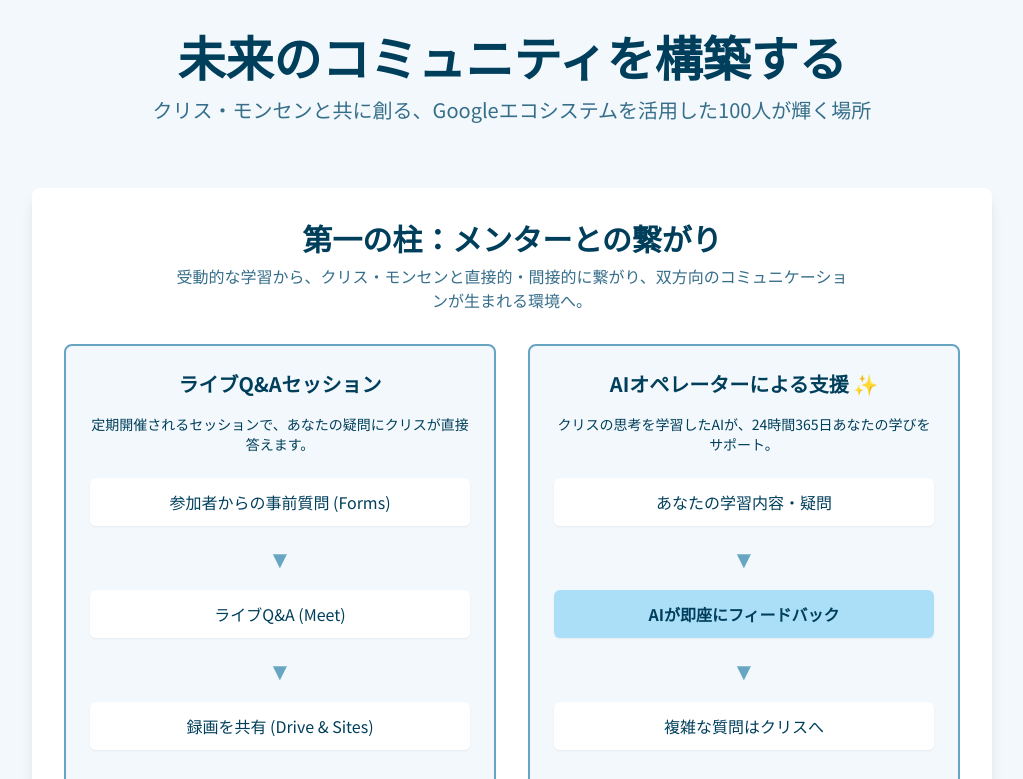
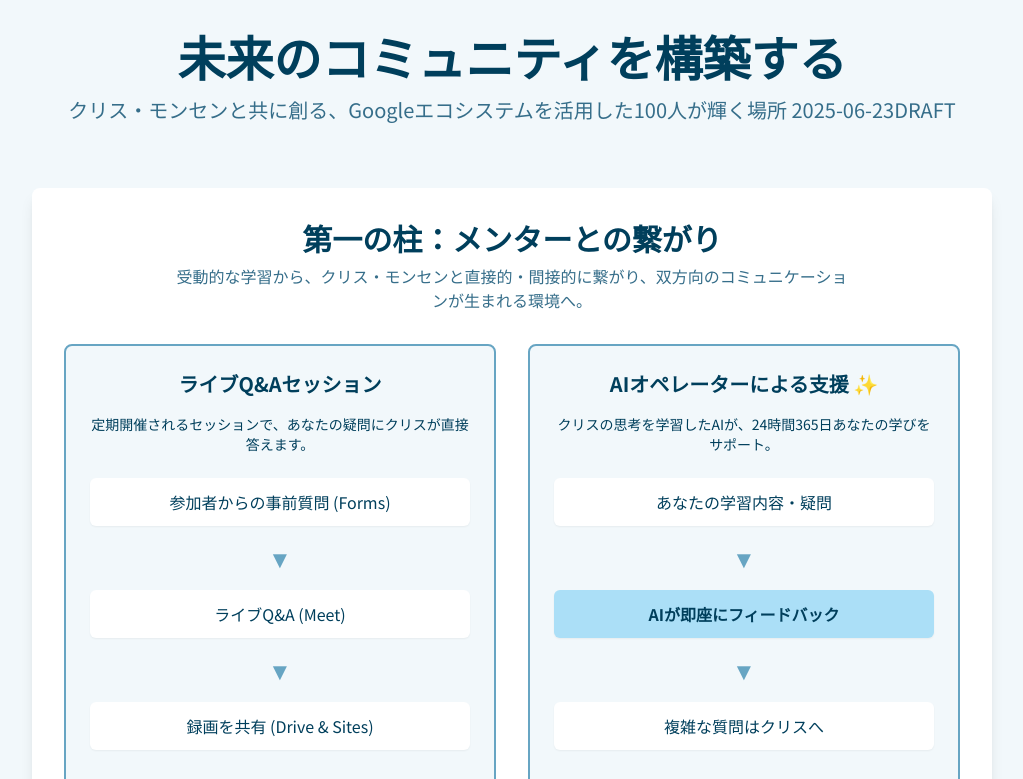
Before and after one commit to Rikki-Kanchan/Chris-community-infographic, a plain HTML site: page index.html in a window 1280 px wide. Shown: the top 779 px of the page, without its empty margins (128-1151 px from the left). Drawn offline with nearby package versions, Linux system fonts and the light colour scheme.

Commit message:
2025-0624 DRAFT表示

```diff
--- a/index.html
+++ b/index.html
@@ -61,7 +61,7 @@
 
         <header class="text-center mb-12 md:mb-16">
             <h1 class="text-4xl md:text-5xl font-bold text-[#003F5C] mb-4">未来のコミュニティを構築する</h1>
-            <p class="text-lg md:text-xl text-[#366E8A]">クリス・モンセンと共に創る、Googleエコシステムを活用した100人が輝く場所</p>
+            <p class="text-lg md:text-xl text-[#366E8A]">クリス・モンセンと共に創る、Googleエコシステムを活用した100人が輝く場所 2025-06-23DRAFT</p>
         </header>
 
         <main class="space-y-16 md:space-y-24">
```
